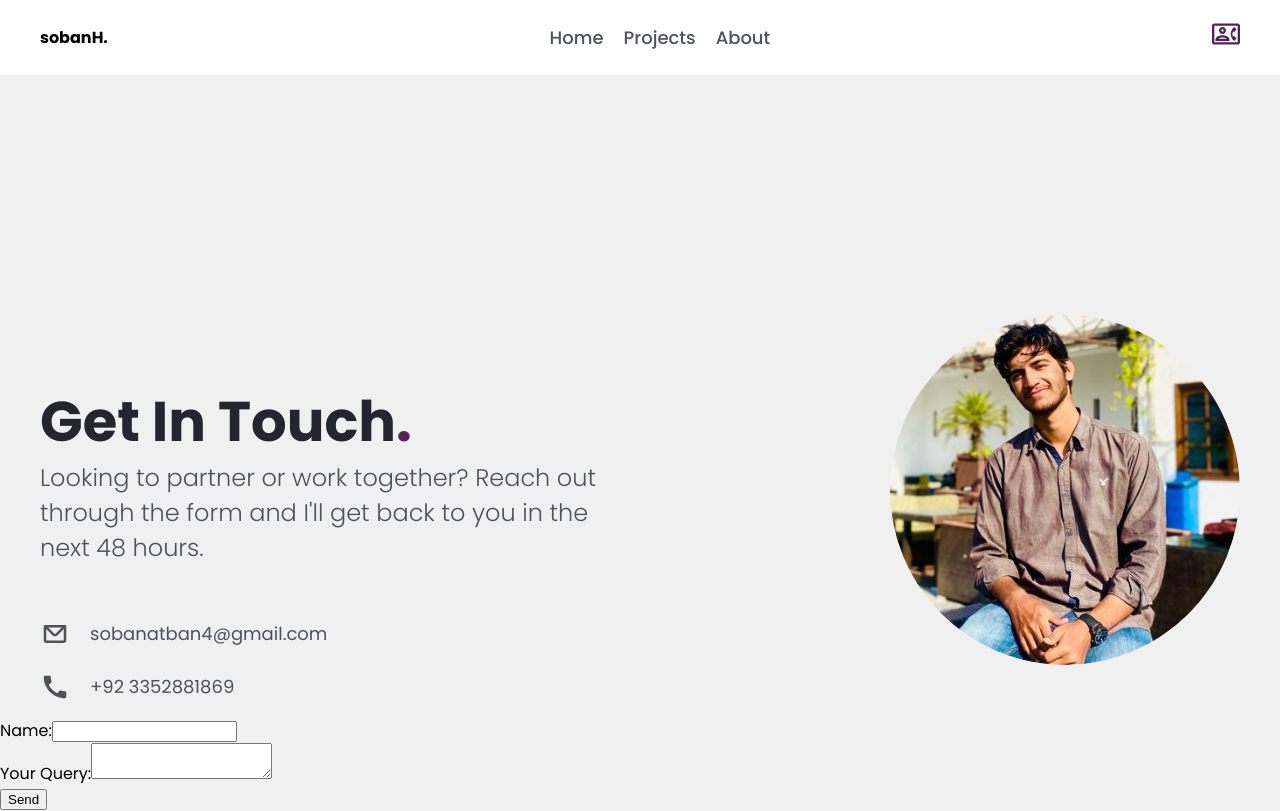
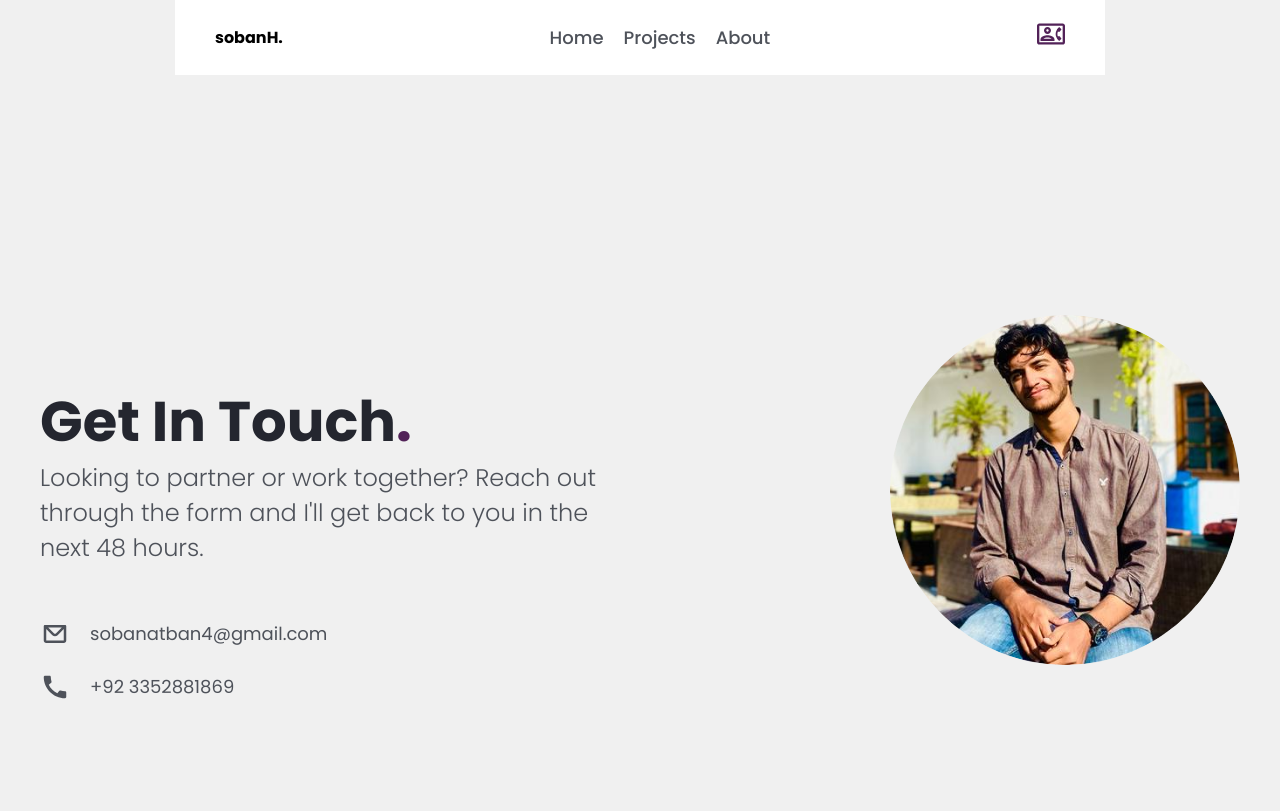
Before and after one commit to Sobanhanif4/portfolio-react, a React (Vite) app: page /contact in a window 1280 px wide. Built offline with nearby package versions, Linux system fonts and the light colour scheme.

Commit message:
removed comments

```diff
--- a/src/pages/Contact.jsx
+++ b/src/pages/Contact.jsx
@@ -2,40 +2,8 @@ import "../styles/ContactPage.css";
 import { CgMail } from "react-icons/cg";
 import { MdCall } from "react-icons/md";
 import React, { useState } from "react";
-import emailjs from "emailjs-com";
 
 const Contact = () => {
-  const [formData, setFormData] = useState({
-    name: "",
-    query: "",
-  });
-
-  const handleChange = (e) => {
-    setFormData({
-      ...formData,
-      [e.target.name]: e.target.value,
-    });
-  };
-
-  const sendEmail = (e) => {
-    e.preventDefault();
-
-    emailjs.sendForm(
-      "service_3fkoklg", // Replace with your service ID
-      "template_raib3lj", // Replace with your template ID
-      e.target,
-      "RpaGgBG_YuBI5XoPW" // Replace with your user ID
-    )
-    .then((result) => {
-      console.log('Email successfully sent!', result.text);
-      alert('Your message has been sent successfully!');
-    }, (error) => {
-      console.log('Failed to send email. Error:', error.text);
-      alert('Failed to send your message. Please try again.');
-    });
-
-    e.target.reset();
-  };
 
   return (
     <>
@@ -65,29 +33,6 @@ const Contact = () => {
           <p className=".contact-email-num">+92 3352881869</p>
         </div>
       </div>
-
-      <form onSubmit={sendEmail} className="contact-form">
-        <div>
-          <label htmlFor="name">Name:</label>
-          <input
-            type="text"
-            name="name"
-            value={formData.name}
-            onChange={handleChange}
-            required
-          />
-        </div>
-        <div>
-          <label htmlFor="query">Your Query:</label>
-          <textarea
-            name="query"
-            value={formData.query}
-            onChange={handleChange}
-            required
-          />
-        </div>
-        <button type="submit">Send</button>
-      </form>
     </>
   );
 };
--- a/src/styles/AboutPage.css
+++ b/src/styles/AboutPage.css
@@ -17,6 +17,7 @@
   .abt-h1 {
     font-size: 90px;
     color: #24262f;
+    margin-bottom: -10px;
   }
 
   .abt-span {
--- a/src/styles/Header.css
+++ b/src/styles/Header.css
@@ -37,14 +37,14 @@
 
   /* Media Queries */
 
-  @media (min-width: 769px) and (max-width: 1278px) {
+  @media (min-width: 769px) {
     .header {
       display: flex;
       justify-content: space-between;
       align-items: center;
       background-color: #fff;
       padding: 20px 40px;
-      max-width: 1000px;
+      max-width: 850px;
       margin: auto;
     }
 
--- a/src/styles/HeroSection.css
+++ b/src/styles/HeroSection.css
@@ -52,18 +52,17 @@
     /* Media Queries */
 
 
-  @media (max-width: 1278px) {
-    .hero-section {
-      display: flex;
-      justify-content: space-between;
-      align-items: center;
-      padding: 40px;
-      max-width: 1000px;
-      margin: auto;
-    }
+    @media (min-width: 769px) {
+      .hero-section {
+        flex-direction: column; /* Stack items vertically on smaller screens */
+        /* text-align: center;  */
+      }
 
-    .hero-image img {
-      width: 300px;
-      height: 300px;
-    }
+      .hero-content {
+        margin-bottom: 20px;
+      }
+
+      .hero-image {
+        margin: 0;
+      }
   }
```
